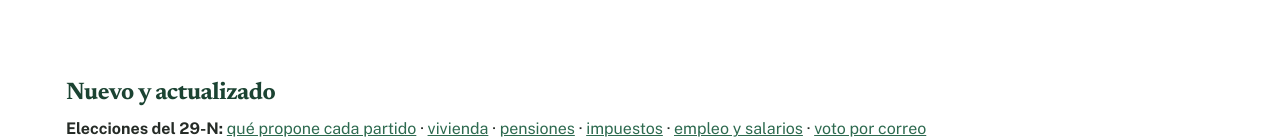
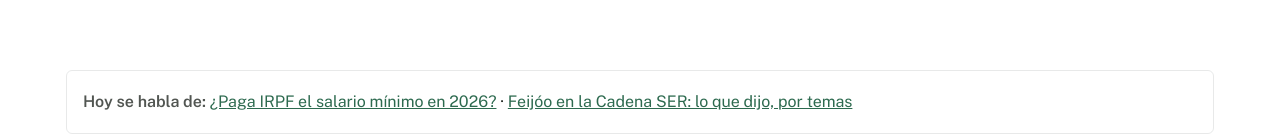
Before and after one commit to AlonsoAlviraa/rutatramite, a Next.js app: page / in a window 1280 px wide. Shown: the part 665-804 px from the top of the page. Built offline with nearby package versions, Linux system fonts and the light colour scheme; no server answers.

Commit message:
23-10: bloque estático «Hoy se habla de» (home, /elecciones, /trabajo) → SMI/IRPF + Feijóo SER; release 20261023T161145Z

```diff
--- a/src/app/page.tsx
+++ b/src/app/page.tsx
@@ -1,3 +1,4 @@
+import { HoySeHabla } from "@/components/tramites/HoySeHabla";
 import { latestGuides } from "@/lib/seo/latest";
 import type { Metadata } from "next";
 import { Wizard } from "@/components/empadronamiento/Wizard";
@@ -120,6 +121,8 @@ export default function HomePage() {
         <div className="home-shortcuts"><span>Acceso directo</span><a href="/dni/cita-previa">Pedir cita para el DNI</a><a href="/dni">Precio y renovación del DNI</a><a href="/empadronarse">Empadronarse</a><a href="/becas">Consultar becas</a><a href="/extranjeria">Extranjería</a></div>
       </section>
 
+      <HoySeHabla className="mt-8" />
+
       <section id="novedades" className="mt-10" data-home-latest="">
         <h2 className="font-display text-2xl text-mossDark">Nuevo y actualizado</h2>
         <p className="mt-2"><strong>Elecciones del 29-N:</strong> <a className="underline" href="/elecciones/promesas">qué propone cada partido</a> · <a className="underline" href="/elecciones/promesas/que-propone-cada-partido-vivienda">vivienda</a> · <a className="underline" href="/elecciones/promesas/que-propone-cada-partido-pensiones">pensiones</a> · <a className="underline" href="/elecciones/promesas/que-propone-cada-partido-impuestos">impuestos</a> · <a className="underline" href="/elecciones/promesas/que-propone-cada-partido-empleo-y-salarios">empleo y salarios</a> · <a className="underline" href="/elecciones/voto-por-correo">voto por correo</a></p>
--- /dev/null
+++ b/src/components/tramites/HoySeHabla.tsx
@@ -0,0 +1,19 @@
+// Bloque estático «Hoy se habla de» (temas del día). Server component: sin JS ni carga diferida, sin CLS.
+const HOY_SE_HABLA = [
+  { href: "/trabajo/salario-minimo-irpf-2026", label: "¿Paga IRPF el salario mínimo en 2026?" },
+  { href: "/elecciones/feijoo-cadena-ser-29n", label: "Feijóo en la Cadena SER: lo que dijo, por temas" },
+] as const;
+
+export function HoySeHabla({ className = "mt-6" }: { className?: string }) {
+  return (
+    <aside aria-label="Hoy se habla de" data-hoy-se-habla="" className={`${className} rounded-md border border-ink/10 px-4 py-2 text-sm`}>
+      <span className="font-semibold text-ink/80">Hoy se habla de:</span>{" "}
+      {HOY_SE_HABLA.map((l, i) => (
+        <span key={l.href}>
+          {i > 0 ? " · " : null}
+          <a className="inline-block min-h-11 py-[10px] underline" href={l.href}>{l.label}</a>
+        </span>
+      ))}
+    </aside>
+  );
+}
--- a/src/components/tramites/PackIndex.tsx
+++ b/src/components/tramites/PackIndex.tsx
@@ -12,6 +12,7 @@ import { OfficialCta } from "@/components/empadronamiento/OfficialCta";
 import { CITA_DNI_URL, SEDE_AAPP_URL } from "@/lib/tramites/facts";
 import { AID_SOURCES } from "@/lib/ayudas";
 import { PACK_INDEX_PATH, type GuidePack } from "@/lib/tramites/types";
+import { HoySeHabla } from "@/components/tramites/HoySeHabla";
 import { NextSteps } from "@/components/tramites/NextSteps";
 import { RELATED_LINKS } from "@/lib/seo/relatedLinks";
 import { ALL_GUIDES } from "@/lib/tramites/catalog";
@@ -125,6 +126,7 @@ export function PackIndex({ pack, focus }: { pack: GuidePack; focus?: "pasaporte
       />
       <h1 className="mt-2 font-display text-4xl text-mossDark">{t.h1}</h1>
       <p className="mt-4 text-lg leading-relaxed">{t.lead}</p>
+      {pack === "elecciones" || pack === "trabajo" ? <HoySeHabla /> : null}
       {pack === "viaje" ? (
         <div className="mt-6">
           <OfficialCta
```
